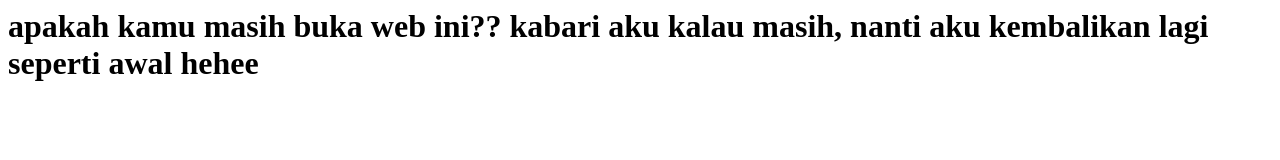
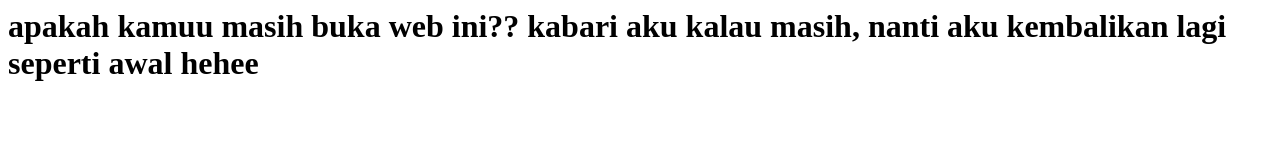
Before and after one commit to HanPut/milad, a plain HTML site: page index.html in a window 1280 px wide. Drawn offline with Linux system fonts and the light colour scheme.

Commit message:
Update index.html

```diff
--- a/index.html
+++ b/index.html
@@ -1,4 +1,4 @@
 <h1>
-  apakah kamu masih buka web ini??
+  apakah kamuu masih buka web ini??
 kabari aku kalau masih, nanti aku kembalikan lagi seperti awal hehee
 </h1>
```
